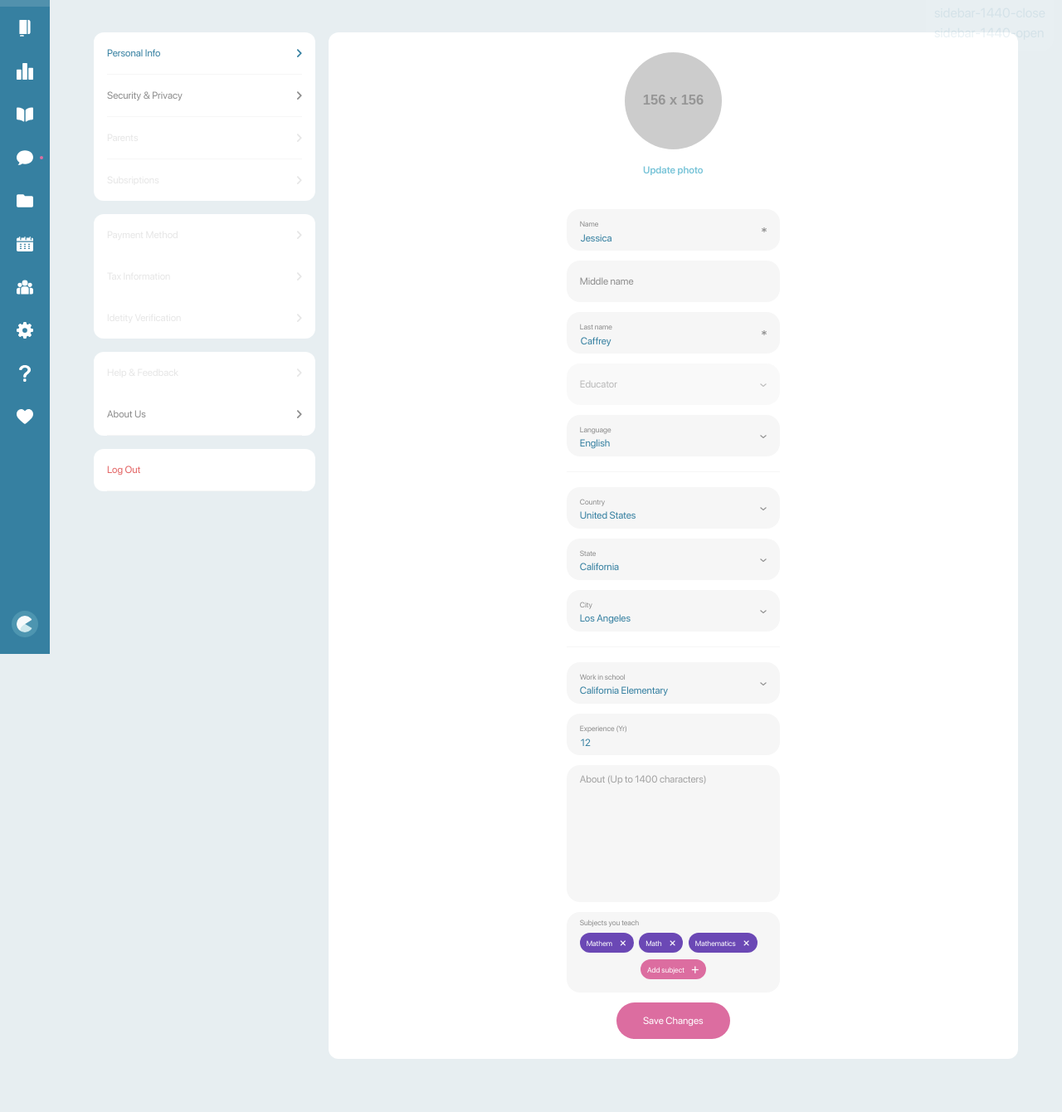
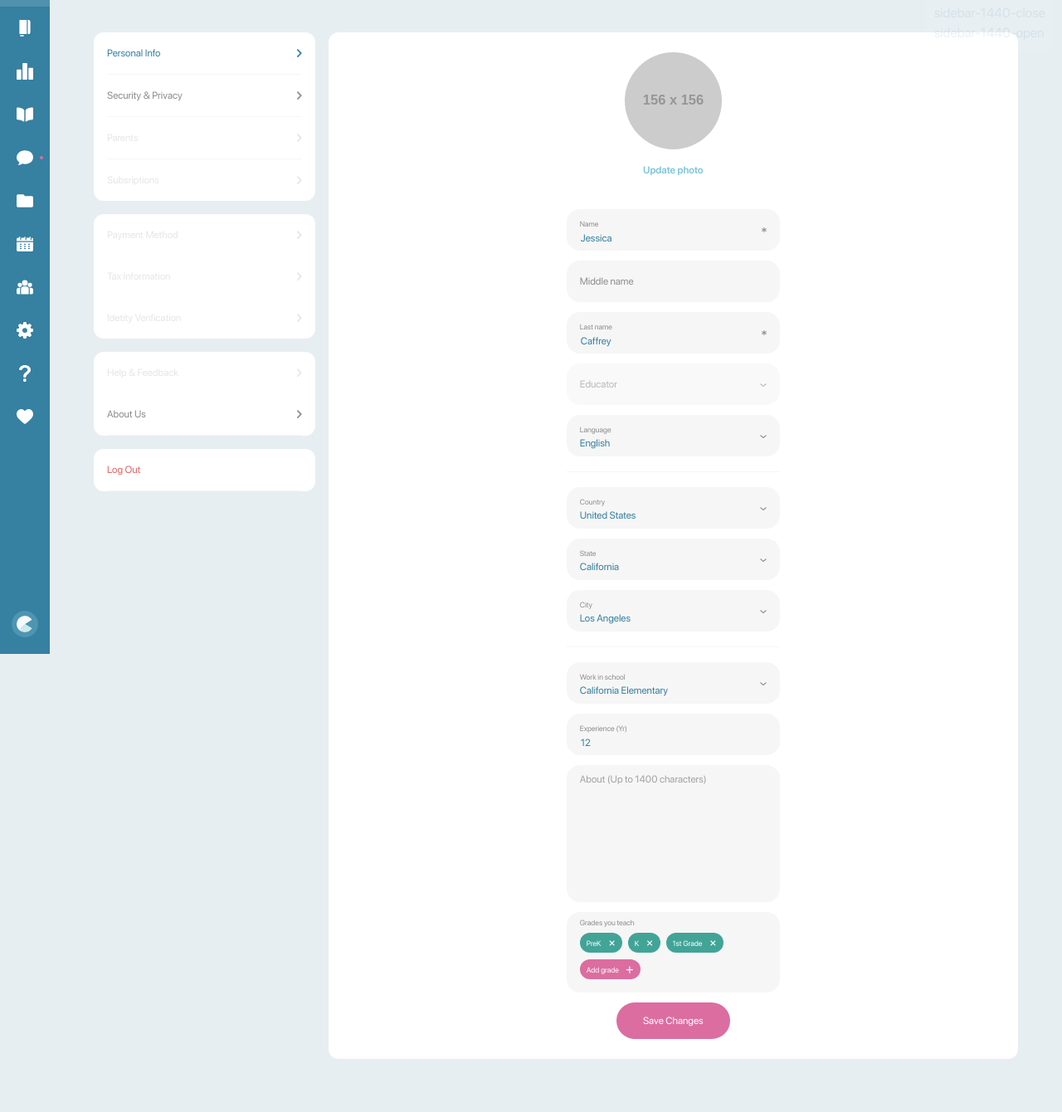
Before and after one commit to Alexsab/newtonteach.me, a Jekyll site: the page built from _settings/personal-info.html, in a window 1280 px wide. Shown: the part 112-1452 px from the top of the page at 83% size. Built offline with Jekyll 4.4.1, drawn with Linux system fonts in a browser that asks for light colours; grey boxes are pictures that could not be loaded.

Commit message:
added modal to `Add grade` button

```diff
--- a/_includes/components/widget-area-menu.html
+++ b/_includes/components/widget-area-menu.html
@@ -39,7 +39,7 @@
 			<a href="javascript:void(0)" class="default-link color-primary-darkest d-flex align-items-center justify-content-between py-3 disabled">Help & Feedback
 				<img src="{{ '/img/icons/arrow-right.svg' | relative_url }}" alt="ALT" class="img-svg">
 			</a>
-			<a href="https://newtonteach.me/about" class="default-link color-primary-darkest d-flex align-items-center justify-content-between py-3 border-bottom">About Us
+			<a href="/newtonteach.me/settings/about-us/" class="default-link color-primary-darkest d-flex align-items-center justify-content-between py-3 border-bottom">About Us
 				<img src="{{ '/img/icons/arrow-right.svg' | relative_url }}" alt="ALT" class="img-svg">
 			</a>
 		</div>
--- a/_settings/personal-info.html
+++ b/_settings/personal-info.html
@@ -150,17 +150,17 @@
 						<textarea class="color-primary-lighter-bg d-block rounded-3 color-primary-darkest fz-normal position-relative mx-auto mb-16 px-3 py-2 w-100 border-0" placeholder="About (Up to 1400 characters)" maxlength="1400"></textarea>
 
 						<div class="hashtag_choose-area color-primary-lighter-bg rounded-3 position-relative px-3 pt-2 fz-normal gray-color text-start mb-16">
-							<div class="hashtag_choose-area-label small-text lh-1 mb-2">Subjects you teach</div>
+							<div class="hashtag_choose-area-label small-text lh-1 mb-2">Grades you teach</div>
 
-							<div class="hashtag-area">
+							<div class="hashtag-area d-flex flex-wrap">
 
-								<span class="hashtag rounded-pill text-white color-purple-lighter-bg d-inline-flex justify-content-between align-items-center small-text mx-0 me-1 lh-1 mb-2">Mathem<span class="ms-2 fs-6 lh-1 remove-btn">&times;</span></span>
-								<span class="hashtag rounded-pill text-white color-purple-lighter-bg d-inline-flex justify-content-between align-items-center small-text mx-0 me-1 lh-1 mb-2">Math<span class="ms-2 fs-6 lh-1 remove-btn">&times;</span></span>
-								<span class="hashtag rounded-pill text-white color-purple-lighter-bg d-inline-flex justify-content-between align-items-center small-text mx-0 me-1 lh-1 mb-2">Mathematics<span class="ms-2 fs-6 lh-1 remove-btn">&times;</span></span>
+								<div class="hashtag-area-list">
+									<span class="hashtag rounded-pill text-white color-green-lighter-bg d-inline-flex justify-content-between align-items-center small-text mx-0 me-1 lh-1 mb-2">PreK<span class="ms-2 fs-6 lh-1 remove-btn">&times;</span></span>
+									<span class="hashtag rounded-pill text-white color-green-lighter-bg d-inline-flex justify-content-between align-items-center small-text mx-0 me-1 lh-1 mb-2">K<span class="ms-2 fs-6 lh-1 remove-btn">&times;</span></span>
+									<span class="hashtag rounded-pill text-white color-green-lighter-bg d-inline-flex justify-content-between align-items-center small-text mx-0 me-1 lh-1 mb-2">1st Grade<span class="ms-2 fs-6 lh-1 remove-btn">&times;</span></span>
+								</div>
 
-								<div class="text-center">
-									<a href="javascript:void(0)" class="hashtag rounded-pill text-white secondary_dark_bg text-white d-inline-flex justify-content-between align-items-center small-text mx-0 lh-1 mb-3">Add subject<span class="ms-2 fs-6 lh-1">&#43;</span></a>
-								</div>
+								<a href="#grades" class="hashtag hashtag-choose-link rounded-pill text-white secondary_dark_bg text-white d-inline-flex justify-content-between align-items-center small-text mx-0 lh-1 mb-3">Add grade<span class="ms-2 fs-6 lh-1">&#43;</span></a>
 
 							</div>
 
@@ -176,3 +176,85 @@
 		</div>
 	</div>
 </div>
+
+<div class="new-modal mfp-hide bg-white position-relative white-popup-block py-3 px-5" id="grades">
+	<h4 class="text-center mb-24">Choose Grades</h4>
+
+	<div class="scroll-area h-100 overflow-auto mb-5">
+
+		<label class="new-label py-2 w-100 d-flex flex-row-reverse align-items-center justify-content-between">
+			<input type="checkbox" checked>
+			<span class="new-checkbox-radio new-primary new-checkbox"></span>
+			<span class="new-checkbox-radio-text fz-normal fw-semibold gray-color">
+				<img src="https://via.placeholder.com/32" class="rounded-circle me-2" alt="ALT">
+				PreK
+			</span>
+		</label>
+		<label class="new-label py-2 w-100 d-flex flex-row-reverse align-items-center justify-content-between">
+			<input type="checkbox" checked>
+			<span class="new-checkbox-radio new-primary new-checkbox"></span>
+			<span class="new-checkbox-radio-text fz-normal fw-semibold gray-color">
+				<img src="https://via.placeholder.com/32" class="rounded-circle me-2" alt="ALT">
+				K
+			</span>
+		</label>
+		<label class="new-label py-2 w-100 d-flex flex-row-reverse align-items-center justify-content-between">
+			<input type="checkbox" checked>
+			<span class="new-checkbox-radio new-primary new-checkbox"></span>
+			<span class="new-checkbox-radio-text fz-normal fw-semibold gray-color">
+				<img src="https://via.placeholder.com/32" class="rounded-circle me-2" alt="ALT">
+				1st Grade
+			</span>
+		</label>
+		<label class="new-label py-2 w-100 d-flex flex-row-reverse align-items-center justify-content-between">
+			<input type="checkbox">
+			<span class="new-checkbox-radio new-primary new-checkbox"></span>
+			<span class="new-checkbox-radio-text fz-normal fw-semibold gray-color">
+				<img src="https://via.placeholder.com/32" class="rounded-circle me-2" alt="ALT">
+				1st Grade
+			</span>
+		</label>
+		<label class="new-label py-2 w-100 d-flex flex-row-reverse align-items-center justify-content-between">
+			<input type="checkbox">
+			<span class="new-checkbox-radio new-primary new-checkbox"></span>
+			<span class="new-checkbox-radio-text fz-normal fw-semibold gray-color">
+				<img src="https://via.placeholder.com/32" class="rounded-circle me-2" alt="ALT">
+				1st Grade
+			</span>
+		</label>
+		<label class="new-label py-2 w-100 d-flex flex-row-reverse align-items-center justify-content-between">
+			<input type="checkbox">
+			<span class="new-checkbox-radio new-primary new-checkbox"></span>
+			<span class="new-checkbox-radio-text fz-normal fw-semibold gray-color">
+				<img src="https://via.placeholder.com/32" class="rounded-circle me-2" alt="ALT">
+				1st Grade
+			</span>
+		</label>
+		<label class="new-label py-2 w-100 d-flex flex-row-reverse align-items-center justify-content-between">
+			<input type="checkbox">
+			<span class="new-checkbox-radio new-primary new-checkbox"></span>
+			<span class="new-checkbox-radio-text fz-normal fw-semibold gray-color">
+				<img src="https://via.placeholder.com/32" class="rounded-circle me-2" alt="ALT">
+				1st Grade
+			</span>
+		</label>
+		<label class="new-label py-2 w-100 d-flex flex-row-reverse align-items-center justify-content-between">
+			<input type="checkbox">
+			<span class="new-checkbox-radio new-primary new-checkbox"></span>
+			<span class="new-checkbox-radio-text fz-normal fw-semibold gray-color">
+				<img src="https://via.placeholder.com/32" class="rounded-circle me-2" alt="ALT">
+				1st Grade
+			</span>
+		</label>
+		<label class="new-label py-2 w-100 d-flex flex-row-reverse align-items-center justify-content-between">
+			<input type="checkbox">
+			<span class="new-checkbox-radio new-primary new-checkbox"></span>
+			<span class="new-checkbox-radio-text fz-normal fw-semibold gray-color">
+				<img src="https://via.placeholder.com/32" class="rounded-circle me-2" alt="ALT">
+				1st Grade
+			</span>
+		</label>
+
+	</div>
+
+</div>
--- a/src/sass/components/_components.sass
+++ b/src/sass/components/_components.sass
@@ -6,3 +6,4 @@
 @import "hashtag"
 @import "social"
 @import "article-card"
+@import "modals"
--- /dev/null
+++ b/src/sass/components/_modals.sass
@@ -0,0 +1,8 @@
+.new-modal
+	max-width: 600px
+	width: 100%
+	max-height: 660px
+	position: relative
+	top: 5%
+	left: 50%
+	transform: translate(-50%)
```
Also changed, not shown: src/js/app.js (+15 -1 lines), css/main.css, css/main.min.css, js/app.min.js.
